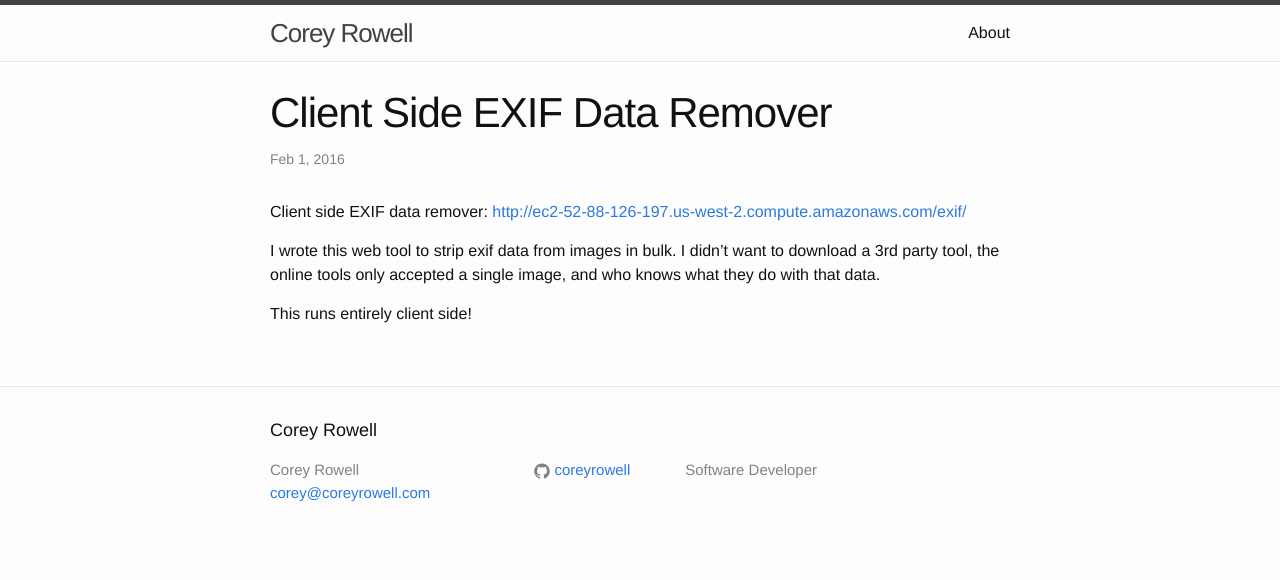
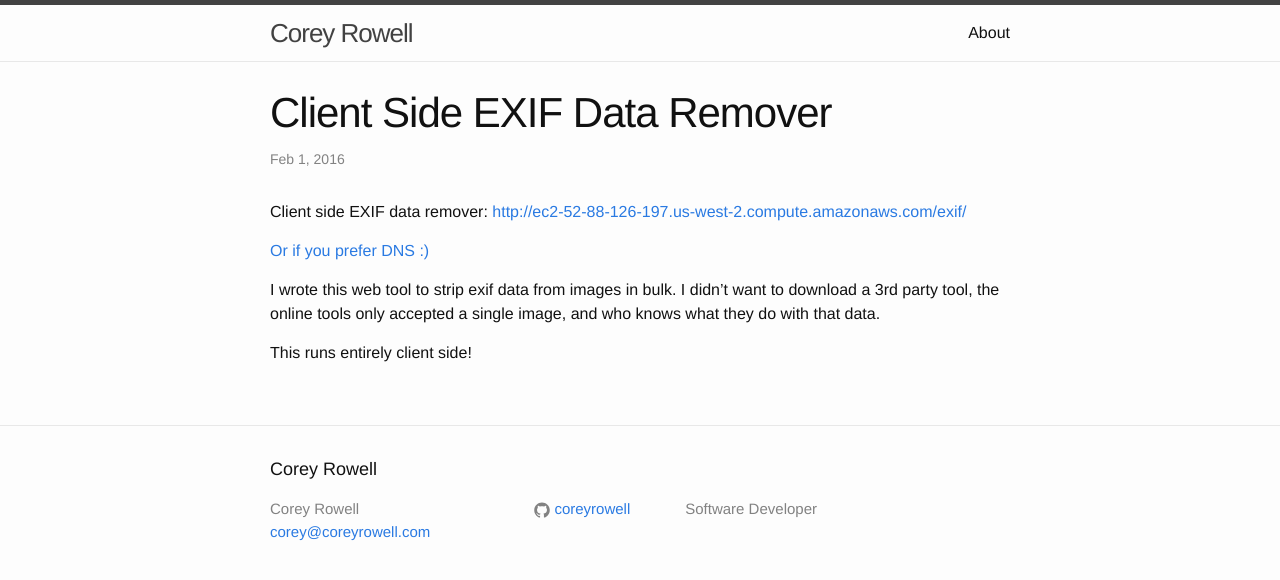
Before and after one commit to coreyrowell/coreyrowell.github.io, a Jekyll site: the page built from _posts/2016-02-01-client-side-exif-remover.markdown, in a window 1280 px wide. Shown: the top 580 px of the page. Built offline with Jekyll 4.4.1, drawn with Linux system fonts in a browser that asks for light colours.

Commit message:
DNS link

```diff
--- a/_posts/2016-02-01-client-side-exif-remover.markdown
+++ b/_posts/2016-02-01-client-side-exif-remover.markdown
@@ -6,6 +6,8 @@ categories: exif
 ---
 Client side EXIF data remover: [http://ec2-52-88-126-197.us-west-2.compute.amazonaws.com/exif/](http://ec2-52-88-126-197.us-west-2.compute.amazonaws.com/exif/)
 
+[Or if you prefer DNS :)](http://removeexifdata.com/)
+
 I wrote this web tool to strip exif data from images in bulk. I didn't want to download a 3rd party tool, the online tools only accepted a single image, and who knows what they do with that data.
 
 This runs entirely client side!
```
